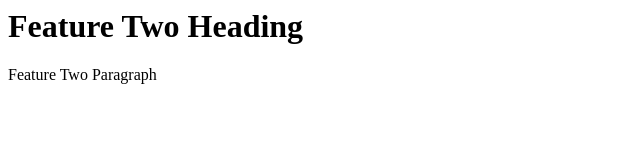
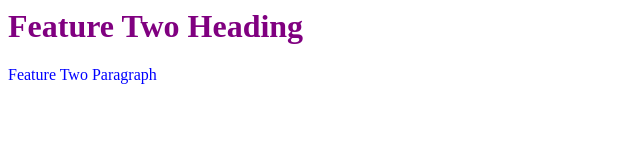
Before and after one commit to sunaiddetho/SimpliLearnGitProject, a plain HTML site: page index.html in a window 1280 px wide. Shown: the whole page, without its empty margins (0-640 px from the left). Drawn offline with Linux system fonts and the light colour scheme.

Commit message:
FT2: CSS Style added in index.html.

```diff
--- a/index.html
+++ b/index.html
@@ -3,6 +3,10 @@
 		<style>
 			/* Feature One CSS Starts Here */
 			/* Feature Two CSS Starts Here */
+			h1#feature-two {color:purple; font-size:200%;}
+			p#feature-two  {color:blue;}
+			/* Feature Two CSS Ends Here */
+
 		</style>
 	<head>
 
```
